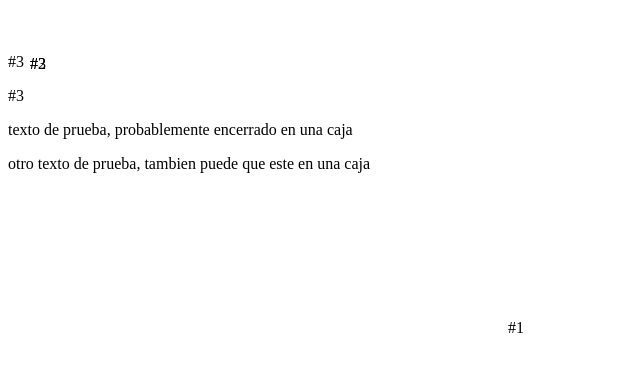
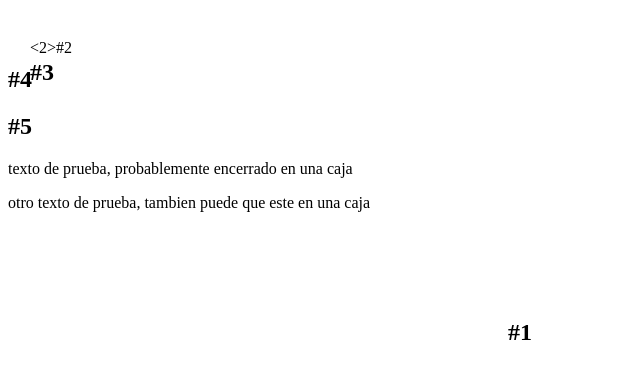
Before and after one commit to just-douht/pag_Trab2_css, a plain HTML site: page index.html in a window 1280 px wide. Shown: the part 61-440 px from the top of the page, without its empty margins (0-640 px from the left). Drawn offline with Linux system fonts and the light colour scheme.

Commit message:
Trab2_vid2_2

```diff
--- a/index.html
+++ b/index.html
@@ -11,24 +11,24 @@
   <h1>Página de prueba</h1>
 
   <div class="primero">
-    <p>#1</p>
+    <h2>#1</h2>
   </div>
 
 <div class="segundo">
-  <p>#2</p>
+  <2>#2</2>
   </div>
 
 <div class="tercero">
-  <p>#3</p>
+  <h2>#3</h2>
   </div>
 
 
 <div class="cuarto">
-  <p>#3</p>
+  <h2>#4</h2>
   </div>
 
 <div class="quinto">
-  <p>#3</p>
+  <h2>#5</h2>
   </div>
 
   <div>
```
